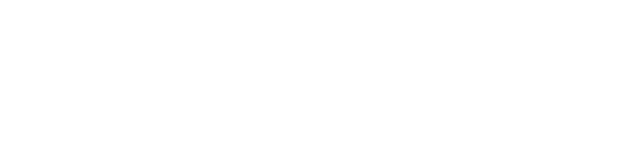
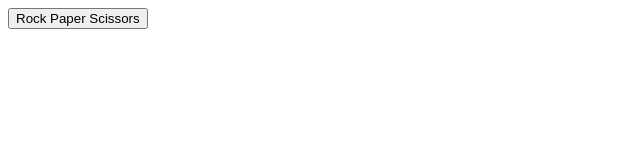
Before and after one commit to acorriaz/rock-paper-scissors, a plain HTML site: page index.html in a window 1280 px wide. Shown: the whole page, without its empty margins (0-640 px from the left). Drawn offline with Linux system fonts and the light colour scheme.

Commit message:
Add play a game 5 round and button to run a function

```diff
--- a/index.html
+++ b/index.html
@@ -7,5 +7,11 @@
     <title>Rock Paper Scissors</title>
   </head>
   <body>
+    <input
+      id="runGame"
+      type="button"
+      value="Rock Paper Scissors"
+      onclick="game()"
+    />
   </body>
 </html>
--- a/script.js
+++ b/script.js
@@ -69,7 +69,7 @@ function playRound() {
     alert(
       `It a draw you choose "${playerSelection}" computer choose "${computerSelection}"`
     );
-    console.log(`Computer win count ${computerCounter}`)
+    console.log(`Computer win count ${computerCounter}`);
     console.log(`Player win count ${playerCounter}`);
     // player win
   } else if (
@@ -78,7 +78,7 @@ function playRound() {
     (playerSelection === "scissors" && computerSelection === "paper")
   ) {
     ++playerCounter;
-    console.log(`Computer win count ${computerCounter}`)
+    console.log(`Computer win count ${computerCounter}`);
     console.log(`Player win count ${playerCounter}`);
     alert(
       `You WIN!!! you choose "${playerSelection}" computer choose "${computerSelection}"`
@@ -90,14 +90,30 @@ function playRound() {
     (playerSelection === "scissors" && computerSelection === "rock")
   ) {
     ++computerCounter;
-    console.log(`Computer win count ${computerCounter}`)
+    console.log(`Computer win count ${computerCounter}`);
     console.log(`player win count ${playerCounter}`);
     alert(
       `You Lose :< you choose "${playerSelection}" computer choose "${computerSelection}"`
     );
   } else {
-    console.log(`Computer win count ${computerCounter}`)
+    console.log(`Computer win count ${computerCounter}`);
     console.log(`player win count ${playerCounter}`);
     alert(`I think you type "${playerSelection}", soooo you lost XD`);
   }
 }
+
+const game = () => {
+  for (i = 0; i < 5; i++) {
+    playRound();
+  }
+  if (playerCounter > computerCounter) {
+    alert(`YOU WINNNNNNNN with score ${playerCounter} - ${computerCounter}`);
+  } else if (playerCounter === computerCounter) {
+    alert(`It's a DRAW with score ${playerCounter} - ${computerCounter}`);
+  } else {
+    alert(`You Lose :< with score ${playerCounter} - ${computerCounter}`);
+  }
+  playerCounter = 0;
+  computerCounter = 0;
+  roundCounter = 0;
+};
```
